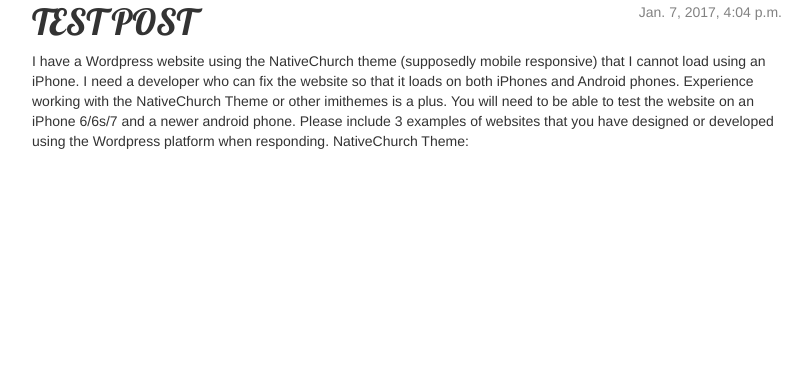
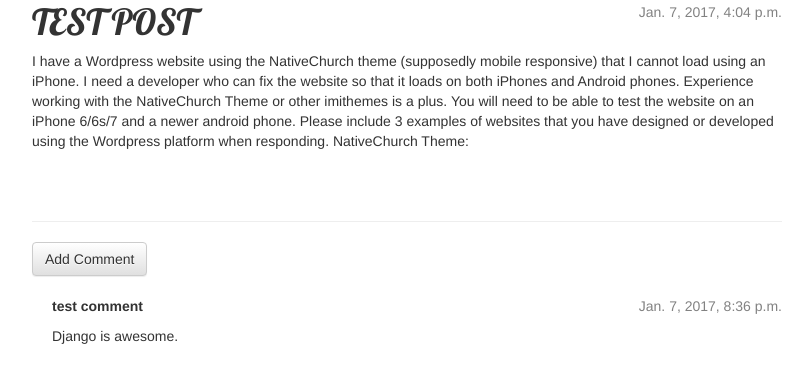
Before and after one commit to billion102/Django_Simple_Blog, a Django app: page /post/7/ in a window 1280 px wide. Shown: the part 162-545 px from the top of the page, without its empty margins (23-835 px from the left). Run offline with Django 3.2, Linux system fonts and the light colour scheme; data comes from the database, SQL or seed files in the repository; both versions use the stored data as it was after the commit; some libraries are stand-ins or nearby versions.

Commit message:
create comment model

```diff
--- a/blog/admin.py
+++ b/blog/admin.py
@@ -1,5 +1,6 @@
 from django.contrib import admin
-from .models import Post
+from .models import Post, Comment
 # Register your models here.
 
 admin.site.register(Post)
+admin.site.register(Comment)
--- a/blog/models.py
+++ b/blog/models.py
@@ -15,3 +15,21 @@
 
     def __str__(self):
         return self.title
+
+    def approve_comments(self):
+        return self.comments.filter(approved_comment=True)
+
+
+class Comment(models.Model):
+    post = models.ForeignKey('blog.Post', related_name='comments')
+    author = models.CharField(max_length=200)
+    text = models.TextField()
+    created_date = models.DateTimeField(default=timezone.now)
+    approved_comment = models.BooleanField(default=False)
+
+    def approve(self):
+        self.approved_comment = True
+        self.save()
+
+    def __str__(self):
+        return self.text
--- a/blog/static/css/blog.css
+++ b/blog/static/css/blog.css
@@ -36,3 +36,7 @@
 .post h1 a, .post h1 a:visited {
     color: #000000;
 }
+
+.comment {
+    margin: 20px 0px 20px 20px;
+}
--- a/blog/urls.py
+++ b/blog/urls.py
@@ -9,4 +9,7 @@
     url(r'^drafts/$', views.post_draft_list, name='post_draft_list'),
     url(r'^post/(?P<pk>\d+)/publish/$', views.post_publish, name='post_publish'),
     url(r'^post/(?P<pk>\d+)/remove/$', views.post_remove, name='post_remove'),
+    url(r'^post/(?P<pk>\d+)/comment/$', views.add_comment_to_post, name='add_comment_to_post'),
+    url(r'^comment/(?P<pk>\d+)/approve/$', views.comment_approve, name='comment_approve'),
+    url(r'^comment/(?P<pk>\d+)/remove/$', views.comment_remove, name='comment_remove'),
 ]
--- a/blog/views.py
+++ b/blog/views.py
@@ -1,7 +1,7 @@
 from django.shortcuts import render
-from .models import Post
+from .models import Post, Comment
 from django.shortcuts import get_object_or_404
-from .forms import PostForm
+from .forms import PostForm, CommentForm
 from django.utils import timezone
 from django.shortcuts import redirect
 from django.contrib.auth.decorators import login_required
@@ -67,3 +67,33 @@
     post = get_object_or_404(Post, pk=pk)
     post.delete()
     return redirect('post_list')
+
+
+@login_required
+def add_comment_to_post(request, pk):
+    post = get_object_or_404(Post, pk=pk)
+    if request.method == 'POST':
+        form = CommentForm(request.POST)
+        if form.is_valid():
+            comment = form.save(commit=False)
+            comment.post = post
+            comment.save()
+            return redirect('post_detail', pk=post.pk)
+    else:
+        form = CommentForm()
+    return render(request, 'blog/add_comment_to_post.html', {'form': form})
+
+
+@login_required
+def comment_remove(request, pk):
+    comment = get_object_or_404(Comment, pk=pk)
+    post_pk = comment.post.pk
+    comment.delete()
+    return redirect('post_detail', pk=post_pk)
+
+
+@login_required
+def comment_approve(request, pk):
+    comment = get_object_or_404(Comment, pk=pk)
+    comment.approve()
+    return redirect('post_detail', pk=comment.post.pk)
--- a/templates/blog/post_detail.html
+++ b/templates/blog/post_detail.html
@@ -17,4 +17,21 @@
     <p>{{ post.text|linebreaksbr }}</p>
     </div>
 
+    <hr>
+    <a class="btn btn-default" href="{% url 'add_comment_to_post' pk=post.pk %}">Add Comment</a>
+    {% for comment in post.comments.all %}
+        <div class="comment">
+            <div class="date">
+                {{ comment.created_date }}
+                {% if not comment.approved_comment %}
+                    <a class="btn btn-default" href="{% url 'comment_remove' pk=comment.pk %}"><span class="glyphicon glyphicon-remove"></span></a>
+                    <a class="btn btn-default" href="{% url 'comment_approve' pk=comment.pk %}"><span class="glyphicon glyphicon-ok"></span></a>
+                {% endif %}
+            </div>
+            <strong>{{ comment.author }}</strong>
+            <p>{{ comment.text|linebreaks }}</p>
+        </div>
+    {% empty %}
+        <p>No comments here yet :(</p>
+    {% endfor %}
 {% endblock content %}
--- a/templates/blog/post_list.html
+++ b/templates/blog/post_list.html
@@ -7,6 +7,7 @@
         </div>
         <h1><a href="{% url 'post_detail' pk=post.pk %}">{{ post.title }}</a></h1>
          <p>{{ post.text|linebreaksbr }}</p>
+    <a href="{% url 'post_detail' pk=post.pk %}">Comment: {{ post.approve_comments.count }}</a>
     </div>
 {% endfor %}
 {% endblock content %}
```
Also changed, not shown: blog/forms.py (+8 -1 lines), templates/blog/add_comment_to_post.html (added, +9 -0 lines), blog/migrations/0002_comment.py (added), db.sqlite3.
